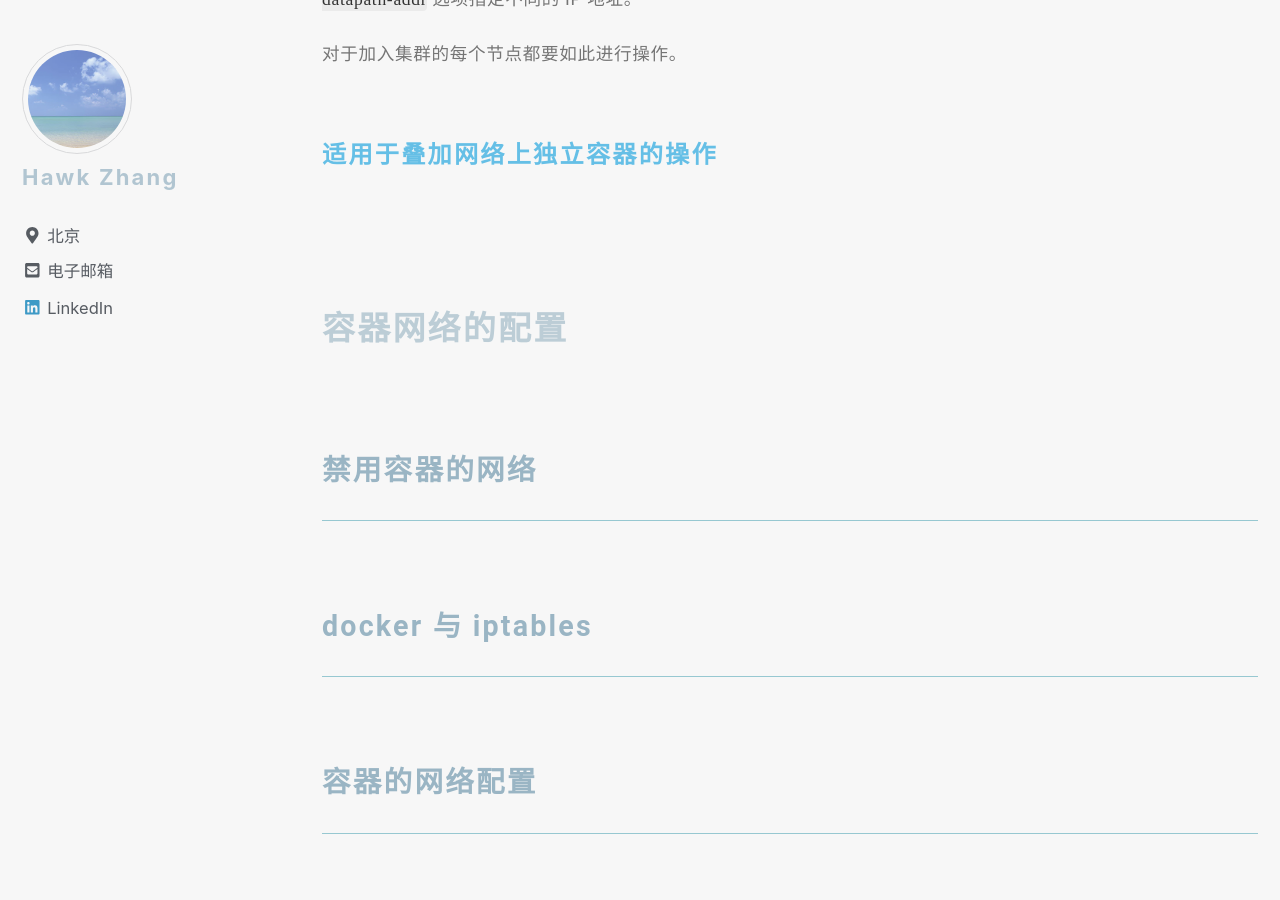
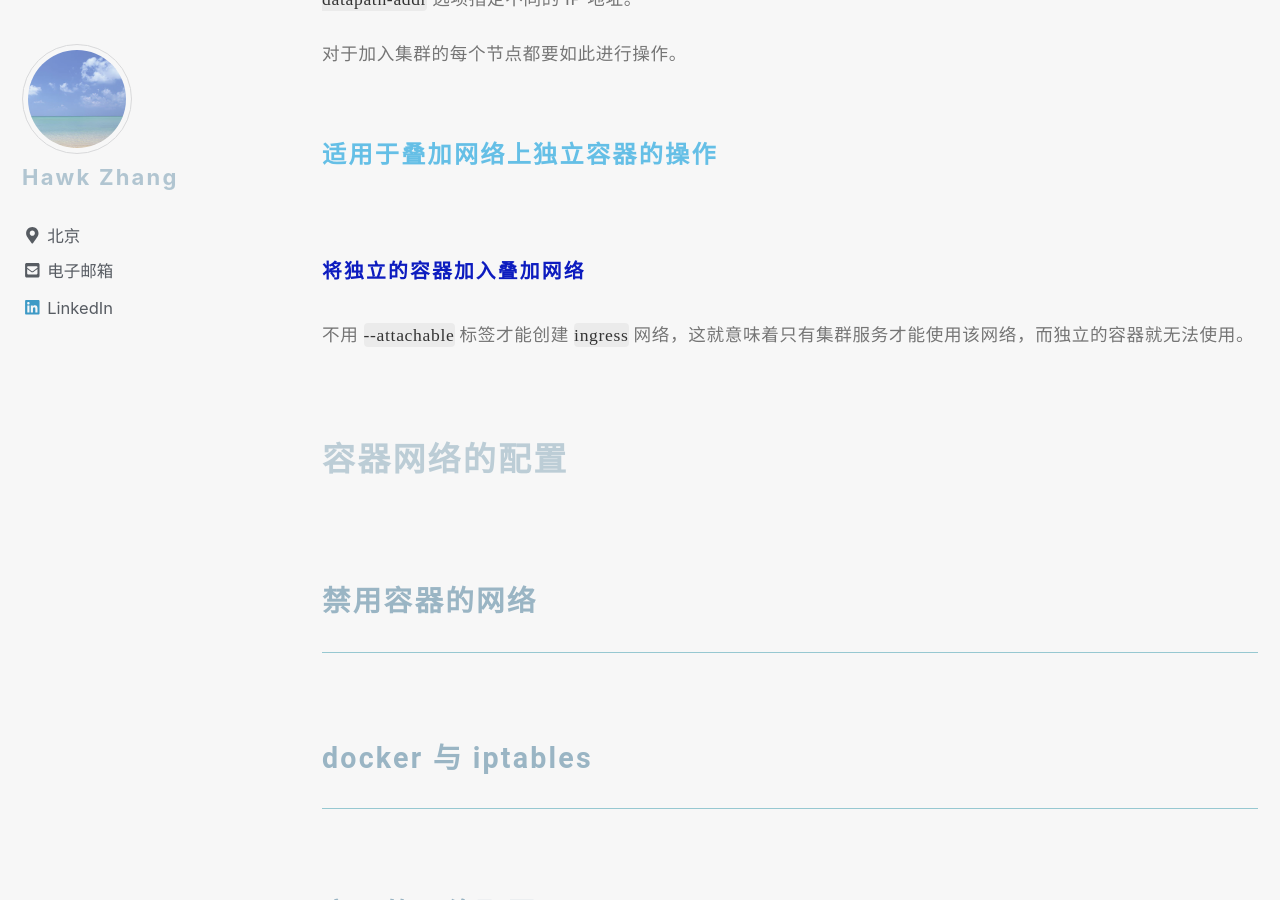
Before and after one commit to narru888/linotes_note, a Jekyll site: the page built from _posts/docker/2018-02-01-docker.network.md, in a window 1280 px wide and 900 px high, scrolled down 12281 px. Built offline with Jekyll 4.4.1, drawn with Linux system fonts in a browser that asks for light colours; nearby versions of some CDN libraries; a script that is not in the unit is left out.

Commit message:
update on 2018-10-05 15:10:01 CST

```diff
--- a/_posts/docker/2018-02-01-docker.network.md
+++ b/_posts/docker/2018-02-01-docker.network.md
@@ -388,6 +388,9 @@ $ docker service create --endpoint-mode dnsrr \
 #### 适用于叠加网络上独立容器的操作
 
 
+##### 将独立的容器加入叠加网络
+
+不用 `--attachable` 标签才能创建 `ingress` 网络，这就意味着只有集群服务才能使用该网络，而独立的容器就无法使用。
 
 
 
```
